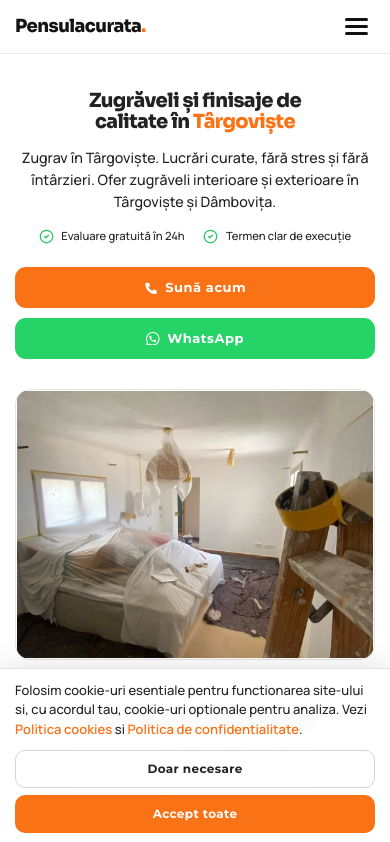
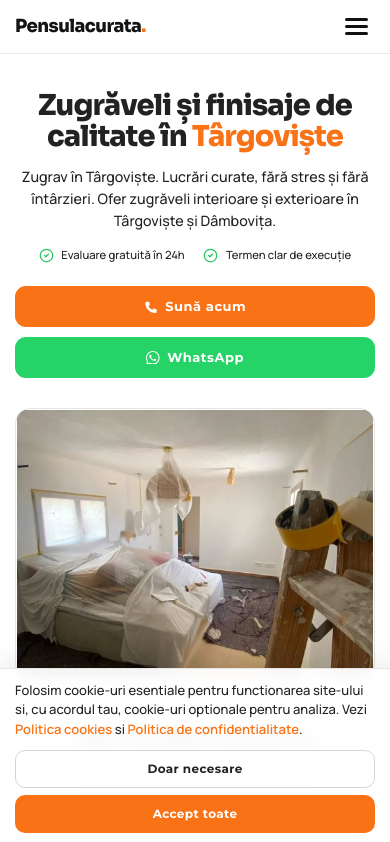
Before and after one commit to atwonio16/pensulacurata, a React (Vite) app: page / in a window 390 px wide. Shown: the top 842 px of the page. Built offline with nearby package versions, Linux system fonts and the light colour scheme.

Commit message:
Increase mobile hero headline size and keep 2-line layout

```diff
--- a/src/sections/Hero.tsx
+++ b/src/sections/Hero.tsx
@@ -15,7 +15,7 @@ export function Hero() {
       <div className="container-custom">
         <div className="grid items-center gap-8 lg:grid-cols-2 lg:gap-10">
           <div className="order-1 min-w-0 text-center md:text-left">
-            <h1 className="text-[1.3rem] font-extrabold leading-[1.08] tracking-[-0.03em] text-[#222] sm:text-[1.75rem] md:text-[2.1rem] lg:text-[2.3rem] xl:text-[2.5rem]">
+            <h1 className="text-[clamp(1.7rem,7.4vw,2rem)] font-extrabold leading-[1.06] tracking-[-0.03em] text-[#222] sm:text-[1.75rem] md:text-[2.1rem] lg:text-[2.3rem] xl:text-[2.5rem]">
               <span className="block" style={{ whiteSpace: "nowrap" }}>
                 {"Zugr\u0103veli \u0219i finisaje de"}
               </span>
```
